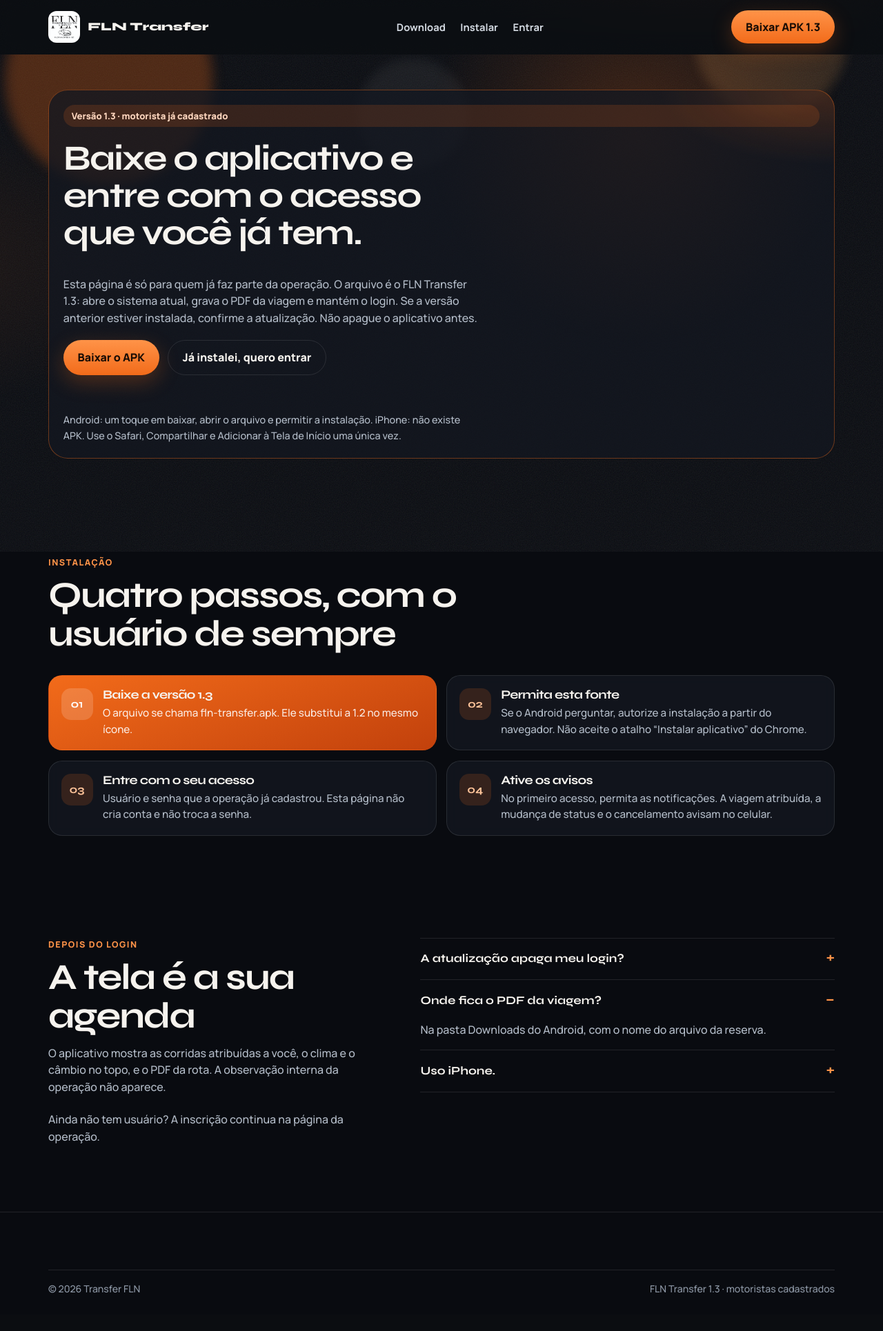
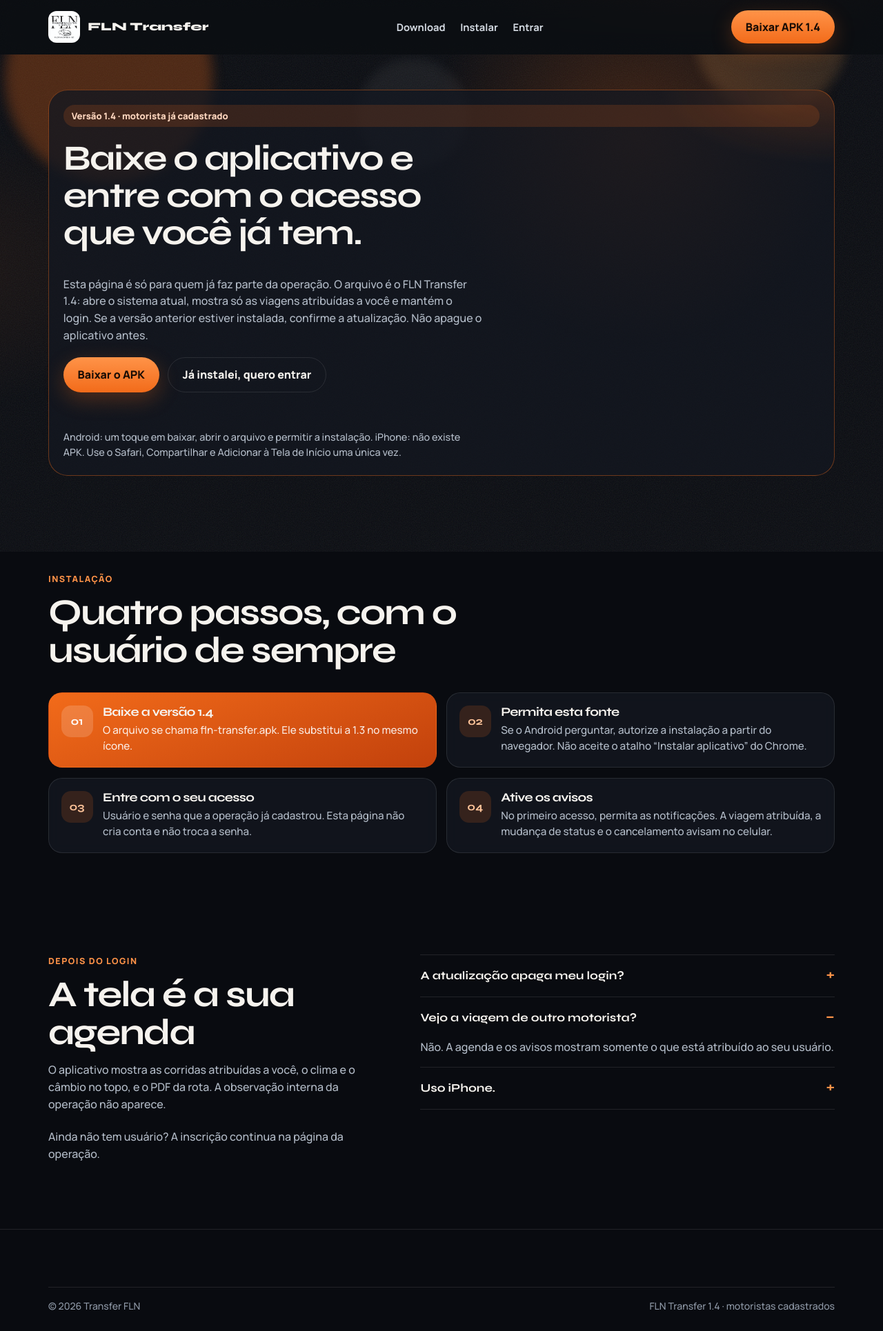
Before and after one commit to matheusbrum2027/sistema, a PHP site: page /index.php?p=aplicativo in a window 1280 px wide, after a click on "Vejo a viagem de outro motorista?". Shown: the whole page at 69% size. Before the commit the page ends 1875 px from the top, so only its background shows below. Run offline with PHP 8.4, Linux system fonts and the light colour scheme; some libraries are stand-ins or nearby versions.

Commit message:
Publica os APKs novos e entrega a cada motorista somente o aviso da propria viagem.
Co-authored-by: Cursor <cursoragent@cursor.com>

```diff
--- a/includes/push.php
+++ b/includes/push.php
@@ -350,6 +350,26 @@ function aviso_item_para(array $item, string $papel, int $motoristaId): bool
     return $audiencia !== 'motorista';
 }
 
+/** Texto que o celular pode mostrar. Sem a lista de outros motoristas e sem endereço externo. */
+function aviso_apk_enxuto(array $item): array
+{
+    $url = trim((string) ($item['url'] ?? ''));
+    $seguro = str_starts_with($url, 'index.php?')
+        && !str_contains($url, '://')
+        && !str_contains($url, '\\')
+        && !str_contains($url, '..');
+    return [
+        'id' => (int) ($item['id'] ?? 0),
+        'tipo' => (string) ($item['tipo'] ?? ''),
+        'titulo' => (string) ($item['titulo'] ?? ''),
+        'corpo' => (string) ($item['corpo'] ?? ''),
+        'url' => $seguro ? $url : 'index.php?p=agenda',
+        'som' => !empty($item['som']),
+        'vibrar' => !empty($item['vibrar']),
+        'em' => (string) ($item['em'] ?? ''),
+    ];
+}
+
 function push_aparelho_recebe(array $ap, array $item): bool
 {
     $papel = (string) ($ap['papel'] ?? 'admin');
--- a/index.php
+++ b/index.php
@@ -230,7 +230,21 @@ if ((string) ($_GET['p'] ?? '') === 'aviso_apk') {
             echo json_encode(['ok' => false], JSON_UNESCAPED_UNICODE);
             exit;
         }
-        echo json_encode($out, JSON_UNESCAPED_UNICODE);
+        $papelApk = (string) ($out['papel'] ?? '');
+        $midApk = (int) ($out['motorista_id'] ?? 0);
+        $itensApk = [];
+        if ($papelApk === 'admin' || $papelApk === 'motorista') {
+            foreach (is_array($out['itens'] ?? null) ? $out['itens'] : [] as $itemApk) {
+                if (is_array($itemApk) && aviso_item_para($itemApk, $papelApk, $midApk)) {
+                    $itensApk[] = aviso_apk_enxuto($itemApk);
+                }
+            }
+        }
+        echo json_encode([
+            'ok' => true,
+            'itens' => $itensApk,
+            'ultimo' => (int) ($out['ultimo'] ?? $desde),
+        ], JSON_UNESCAPED_UNICODE);
     } catch (Throwable) {
         http_response_code(503);
         echo json_encode(['ok' => false, 'erro' => 'indisponivel']);
--- a/views/aplicativo.php
+++ b/views/aplicativo.php
@@ -43,7 +43,7 @@ $ano = (int) date('Y');
         <a href="#instalar">Instalar</a>
         <a href="<?= e(href('entrar')) ?>">Entrar</a>
       </nav>
-      <a class="sm-btn sm-header-cta so-android" href="assets/app/fln-transfer.apk?v=4" data-apk>Baixar APK 1.3</a>
+      <a class="sm-btn sm-header-cta so-android" href="assets/app/fln-transfer.apk?v=5" data-apk>Baixar APK 1.4</a>
       <button class="sm-menu-btn" type="button" id="sm-menu" aria-label="Abrir menu" aria-expanded="false">
         <span></span><span></span><span></span>
       </button>
@@ -52,7 +52,7 @@ $ano = (int) date('Y');
       <a href="#baixar">Download</a>
       <a href="#instalar">Instalar</a>
       <a href="<?= e(href('entrar')) ?>">Entrar</a>
-      <a class="sm-btn so-android" href="assets/app/fln-transfer.apk?v=4" data-apk>Baixar APK 1.3</a>
+      <a class="sm-btn so-android" href="assets/app/fln-transfer.apk?v=5" data-apk>Baixar APK 1.4</a>
     </nav>
   </header>
 
@@ -61,11 +61,11 @@ $ano = (int) date('Y');
       <div class="sm-aurora" aria-hidden="true"><span></span><span></span><span></span></div>
       <div class="sm-wrap">
         <div class="sm-download sm-rise">
-          <span class="sm-version">Versão 1.3 · motorista já cadastrado</span>
+          <span class="sm-version">Versão 1.4 · motorista já cadastrado</span>
           <h1>Baixe o aplicativo e entre com o acesso que você já tem.</h1>
-          <p>Esta página é só para quem já faz parte da operação. O arquivo é o FLN Transfer 1.3: abre o sistema atual, grava o PDF da viagem e mantém o login. Se a versão anterior estiver instalada, confirme a atualização. Não apague o aplicativo antes.</p>
+          <p>Esta página é só para quem já faz parte da operação. O arquivo é o FLN Transfer 1.4: abre o sistema atual, mostra só as viagens atribuídas a você e mantém o login. Se a versão anterior estiver instalada, confirme a atualização. Não apague o aplicativo antes.</p>
           <div class="sm-hero-actions">
-            <a class="sm-btn so-android" href="assets/app/fln-transfer.apk?v=4" data-apk>Baixar o APK</a>
+            <a class="sm-btn so-android" href="assets/app/fln-transfer.apk?v=5" data-apk>Baixar o APK</a>
             <a class="sm-btn sm-btn-ghost" href="<?= e(href('entrar')) ?>">Já instalei, quero entrar</a>
           </div>
           <p class="sm-ja ja-instalado">Este celular já tem o FLN Transfer. Abra o ícone existente. Se aparecerem dois, apague o que foi criado pelo Chrome.</p>
@@ -81,7 +81,7 @@ $ano = (int) date('Y');
           <h2>Quatro passos, com o usuário de sempre</h2>
         </div>
         <div class="sm-steps">
-          <article class="sm-step is-hot" data-reveal><b>01</b><div><h3>Baixe a versão 1.3</h3><p>O arquivo se chama fln-transfer.apk. Ele substitui a 1.2 no mesmo ícone.</p></div></article>
+          <article class="sm-step is-hot" data-reveal><b>01</b><div><h3>Baixe a versão 1.4</h3><p>O arquivo se chama fln-transfer.apk. Ele substitui a 1.3 no mesmo ícone.</p></div></article>
           <article class="sm-step" data-reveal><b>02</b><div><h3>Permita esta fonte</h3><p>Se o Android perguntar, autorize a instalação a partir do navegador. Não aceite o atalho “Instalar aplicativo” do Chrome.</p></div></article>
           <article class="sm-step" data-reveal><b>03</b><div><h3>Entre com o seu acesso</h3><p>Usuário e senha que a operação já cadastrou. Esta página não cria conta e não troca a senha.</p></div></article>
           <article class="sm-step" data-reveal><b>04</b><div><h3>Ative os avisos</h3><p>No primeiro acesso, permita as notificações. A viagem atribuída, a mudança de status e o cancelamento avisam no celular.</p></div></article>
@@ -100,11 +100,11 @@ $ano = (int) date('Y');
         <div class="sm-acc" data-reveal>
           <details class="sm-acc-item" open>
             <summary>A atualização apaga meu login?</summary>
-            <p>Não. A versão 1.3 entra por cima e conserva a sessão. Na primeira abertura ela só descarta a tela antiga guardada no celular, para mostrar o sistema atual.</p>
+            <p>Não. A versão 1.4 entra por cima e conserva a sessão. Na primeira abertura ela só descarta a tela antiga guardada no celular, para mostrar o sistema atual.</p>
           </details>
           <details class="sm-acc-item">
-            <summary>Onde fica o PDF da viagem?</summary>
-            <p>Na pasta Downloads do Android, com o nome do arquivo da reserva.</p>
+            <summary>Vejo a viagem de outro motorista?</summary>
+            <p>Não. A agenda e os avisos mostram somente o que está atribuído ao seu usuário.</p>
           </details>
           <details class="sm-acc-item">
             <summary>Uso iPhone.</summary>
@@ -118,7 +118,7 @@ $ano = (int) date('Y');
   <footer class="sm-footer">
     <div class="sm-wrap sm-footer-bottom">
       <span>© <?= $ano ?> <?= e($marca) ?></span>
-      <span>FLN Transfer 1.3 · motoristas cadastrados</span>
+      <span>FLN Transfer 1.4 · motoristas cadastrados</span>
     </div>
   </footer>
   <script src="assets/js/site-motorista.js?v=2"></script>
--- a/views/configuracoes.php
+++ b/views/configuracoes.php
@@ -359,8 +359,8 @@ $classe2fa = $estado2fa === 'on' ? 'ok' : ($estado2fa === 'setup' ? 'warn' : 'of
     </ul>
   <?php endif; ?>
   <ol class="cfg-passos">
-    <li><strong>Painel administrativo, Android.</strong> Instale o <a href="assets/app/fln-painel.apk?v=4" data-apk>APK do painel</a>, versão 1.2. Ele abre direto este sistema. Se já havia um endereço antigo salvo, a versão nova troca para o painel atual. Se o Chrome pedir para instalar o site, cancele.</li>
-    <li><strong>Motorista já cadastrado.</strong> O aplicativo da operação, versão 1.3, fica na página <a href="<?= e(href('aplicativo')) ?>">Aplicativo do motorista</a>. É esse arquivo que a equipe baixa e instala por cima da versão anterior.</li>
+    <li><strong>Painel administrativo, Android.</strong> Instale o <a href="assets/app/fln-painel.apk?v=5" data-apk>APK do painel</a>, versão 1.3. Ele abre direto este sistema. Se já havia um endereço antigo salvo, a versão nova troca para o painel atual. Se o Chrome pedir para instalar o site, cancele.</li>
+    <li><strong>Motorista já cadastrado.</strong> O aplicativo da operação, versão 1.4, fica na página <a href="<?= e(href('aplicativo')) ?>">Aplicativo do motorista</a>. É esse arquivo que a equipe baixa e instala por cima da versão anterior.</li>
     <li><strong>iPhone.</strong> No Safari, nesta página, use Compartilhar → Adicionar à Tela de Início uma única vez. Se já existirem dois ícones, apague um e fique com o FLN Transfer.</li>
     <li><strong>Computador.</strong> No Chrome, toque em Ativar neste aparelho. Instalar aplicativo, quando aparecer, é só para o computador.</li>
     <li><strong>Teste.</strong> Feche o painel, bloqueie a tela e toque em Testar som e vibração.</li>
```
Also changed, not shown: supabase/migrations/023_aviso_apk_do_motorista.sql (added), 2 other files.
